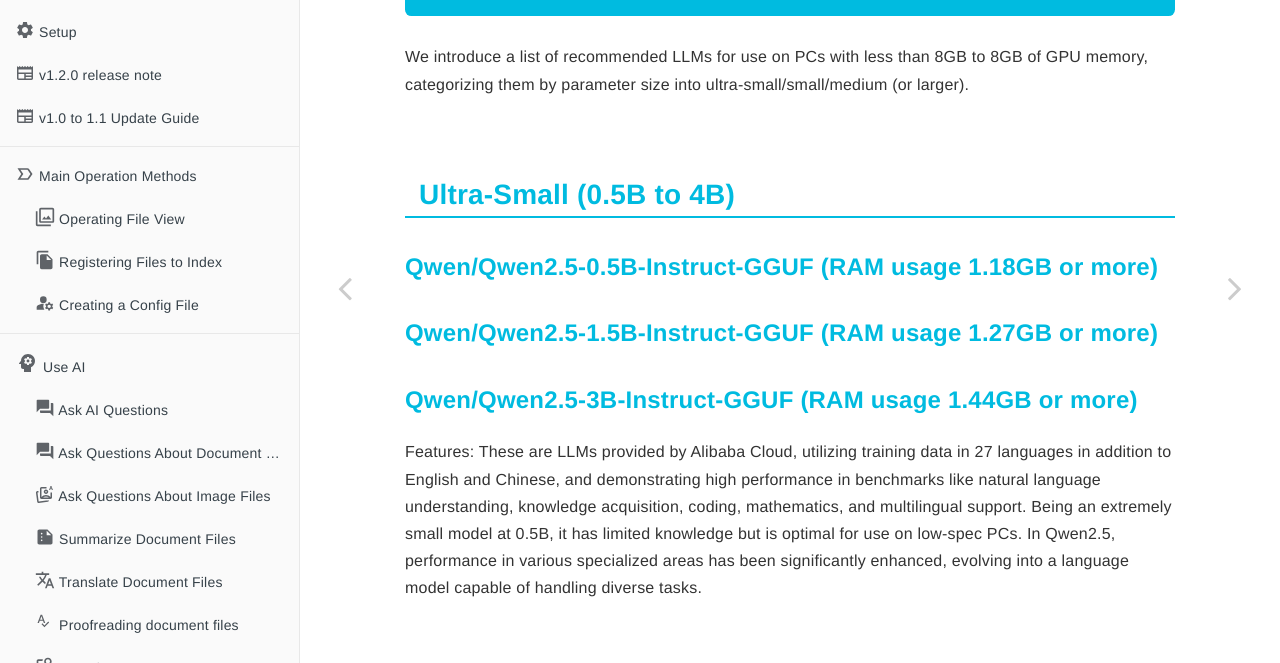
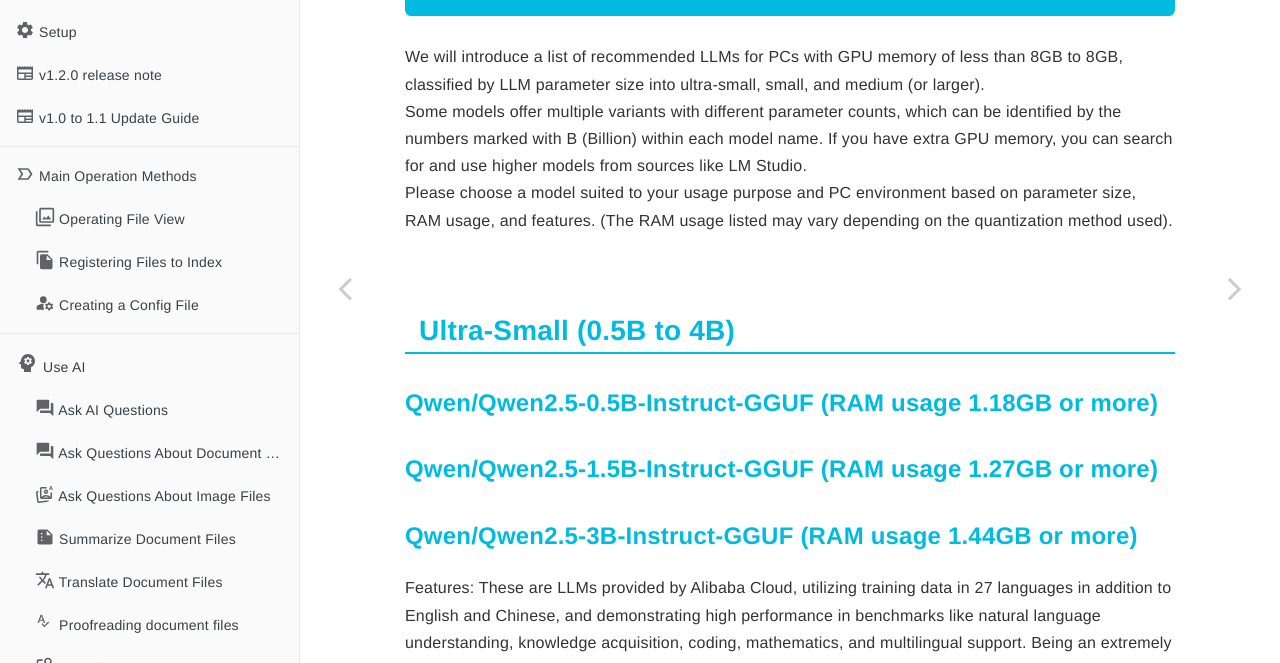
Before and after one commit to TomonoriHattori/ailia-DX-Insight-description-EN, a website with bundled scripts: page CustomLLM_Recomend.html in a window 1280 px wide. Shown: the part 137-800 px from the top of the page. Built offline with nearby package versions, Linux system fonts and the light colour scheme.

Commit message:
Update CustomLLM_Recomend.html

```diff
--- a/CustomLLM_Recomend.html
+++ b/CustomLLM_Recomend.html
@@ -732,7 +732,9 @@
                                     <section class="normal markdown-section">
 
                                         <h1 id="recommended-llms-by-our-company">Recommended LLMs by Our Company</h1>
-                                        <p>We introduce a list of recommended LLMs for use on PCs with less than 8GB to 8GB of GPU memory, categorizing them by parameter size into ultra-small/small/medium (or larger).</p>
+                                        <p>We will introduce a list of recommended LLMs for PCs with GPU memory of less than 8GB to 8GB, classified by LLM parameter size into ultra-small, small, and medium (or larger).<br>
+                                        Some models offer multiple variants with different parameter counts, which can be identified by the numbers marked with B (Billion) within each model name. If you have extra GPU memory, you can search for and use higher models from sources like LM Studio.<br>
+                                        Please choose a model suited to your usage purpose and PC environment based on parameter size, RAM usage, and features. (The RAM usage listed may vary depending on the quantization method used).<br></p>
                                         <p><br></p>
                                         <h2 id="ultra-small-05b-to-4b">Ultra-Small (0.5B to 4B)</h2>
                                         <h3 id="qwenqwen25-05b-instruct-gguf-ram-usage-118gb-or-more">Qwen/Qwen2.5-0.5B-Instruct-GGUF (RAM usage 1.18GB or more)</h3>
```
